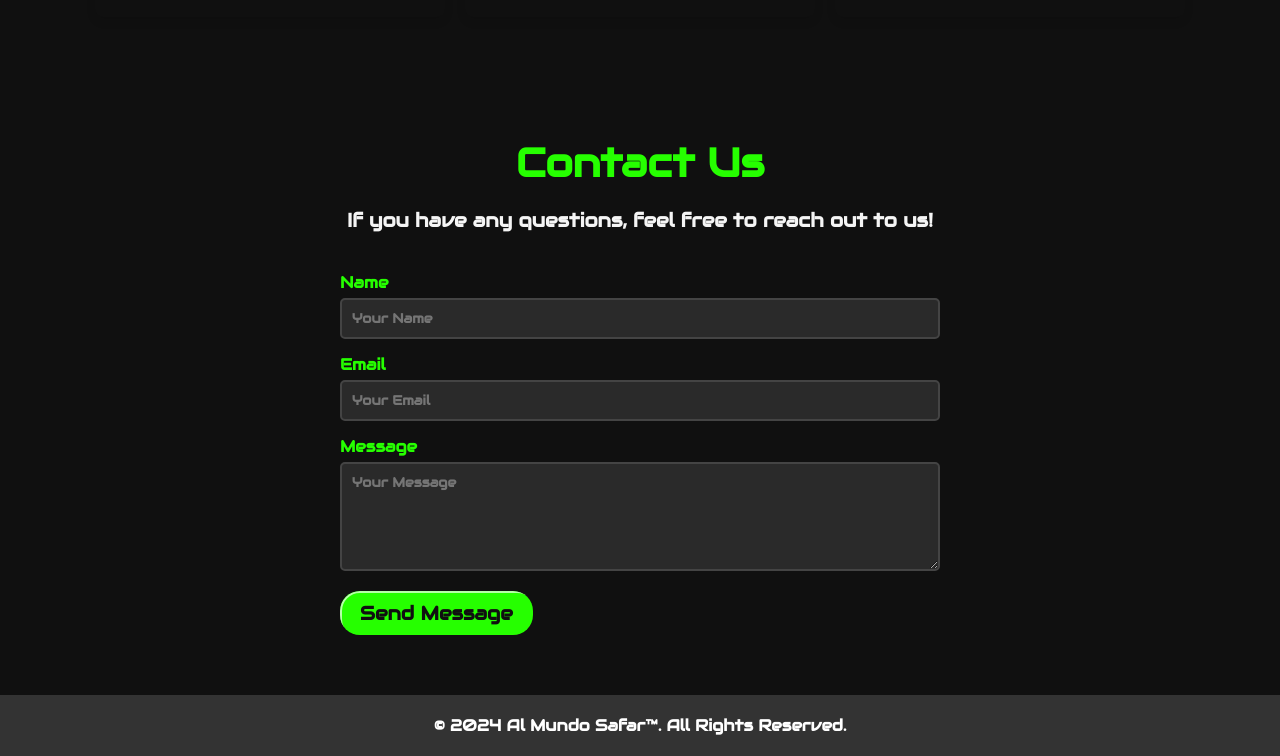
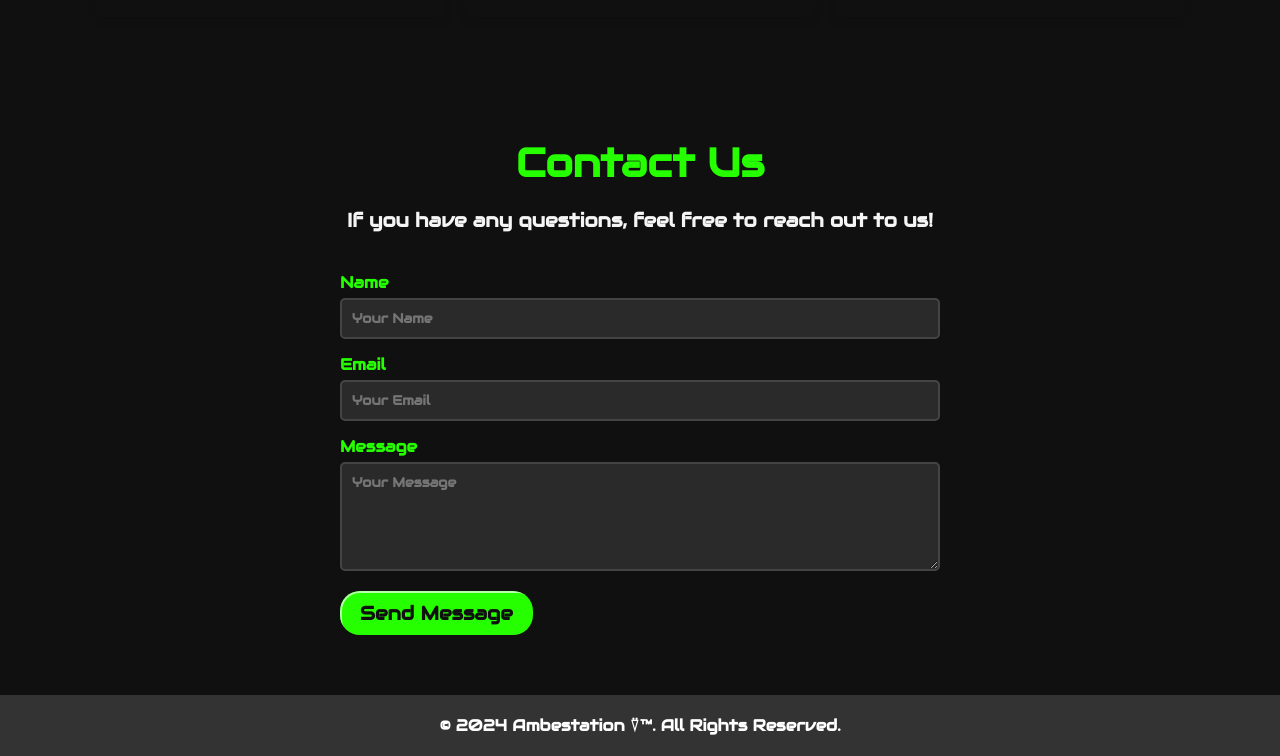
Before and after one commit to Abdelrahman-Modather/Landing-Page2, a plain HTML site: page index.html in a window 1280 px wide. Shown: the part 2368-3124 px from the top of the page. Drawn offline with Linux system fonts and the light colour scheme.

Commit message:
Update index.html

```diff
--- a/index.html
+++ b/index.html
@@ -107,7 +107,7 @@
 
 
     <footer>
-        <p>&copy; 2024 Al Mundo Safar™. All Rights Reserved.</p>
+        <p>&copy; 2024 Ambestation ⍢™. All Rights Reserved.</p>
     </footer>
 
     <script>
```
